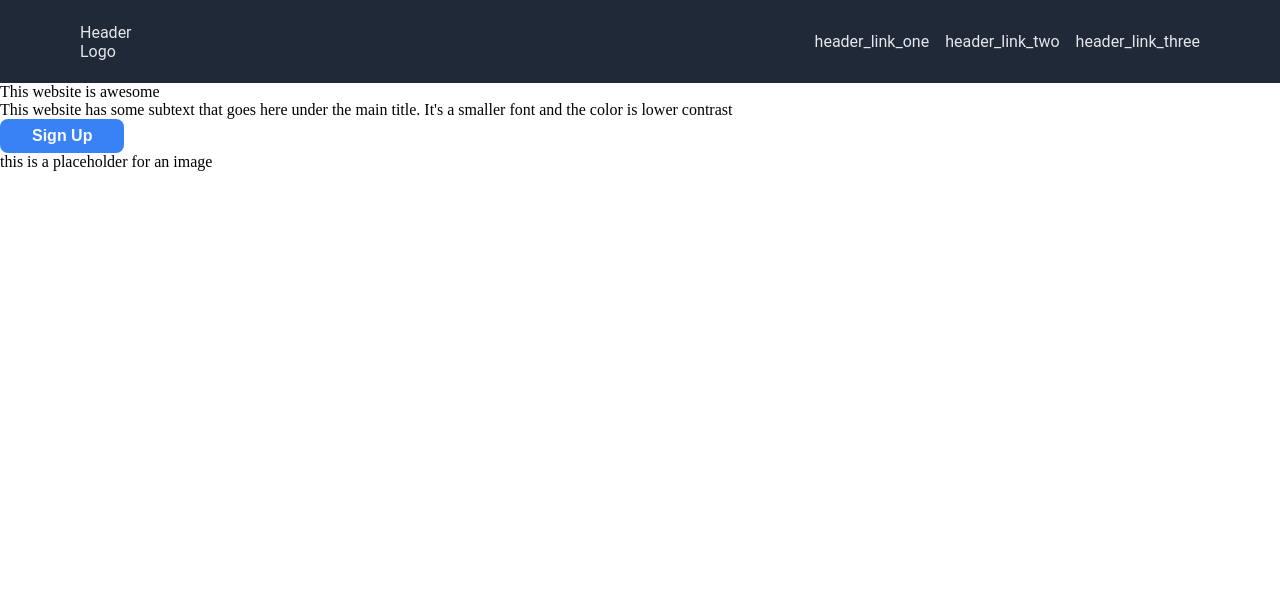
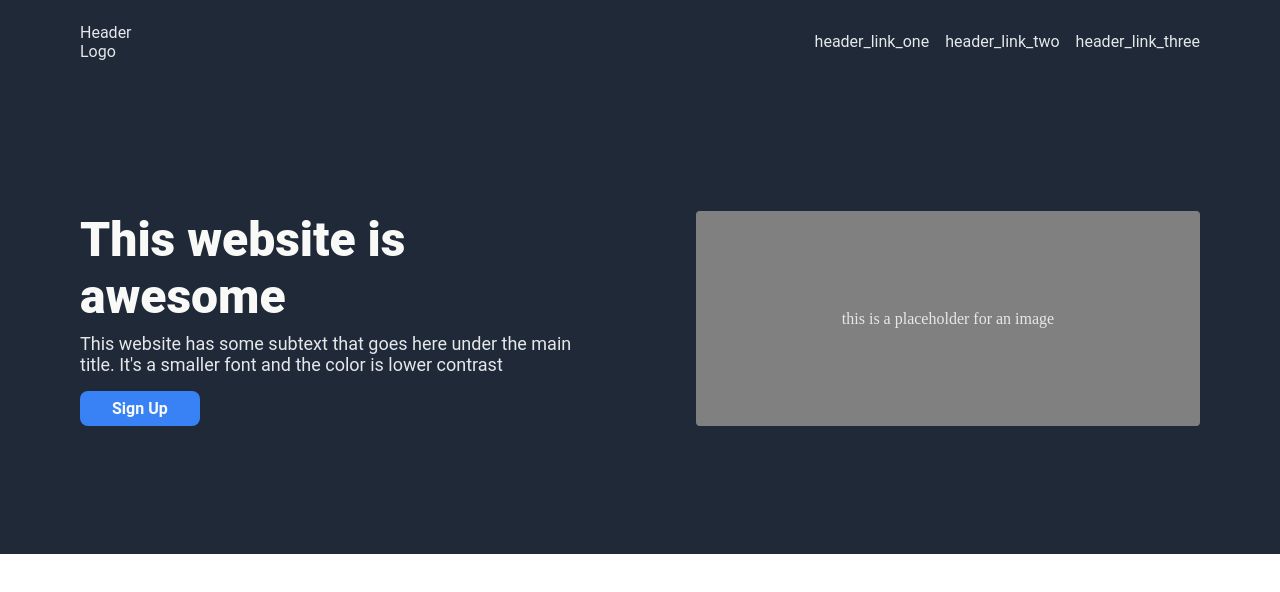
Before and after one commit to officialselase/project_landingpage, a plain HTML site: page index.html in a window 1280 px wide. Drawn offline with Linux system fonts and the light colour scheme.

Commit message:
feat: add tyling for hero section

```diff
--- a/styles.css
+++ b/styles.css
@@ -57,3 +57,51 @@ button {
     display: flex;
     gap: 16px;
 }
+
+.hero{
+    color: #e5e7eb;
+    background-color: #1f2937;
+    padding: 128px 80px;
+    display: flex;
+    justify-content: space-between;
+    flex-flow: row wrap;
+    gap: 48px;
+}
+
+.hero-container{
+    font-family: Roboto, serif;
+    width: 45%;
+    min-width: 220px;
+    display: flex;
+    flex-flow: column wrap;
+    gap: 16px;
+}
+
+.hero-text{
+    color: #f9faf8;
+    font-size: 3rem;
+    font-weight: 900;
+}
+
+.secondary-text{
+    color: #e5e7eb;
+    font-size: 1.125rem;
+    margin-top: -8px;
+}
+
+.su_button{
+    font-family: inherit;
+    align-self: flex-start;
+}
+
+.hero-image{
+    color: #e5e7eb;
+    background-color: #808080;
+    width: 45%;
+    min-width: 220px;
+    min-height: 130px;
+    border-radius: 4px;
+    display: flex;
+    justify-content: center;
+    align-items: center;
+}
```
Also changed, not shown: index.html (line endings or trailing spaces).
